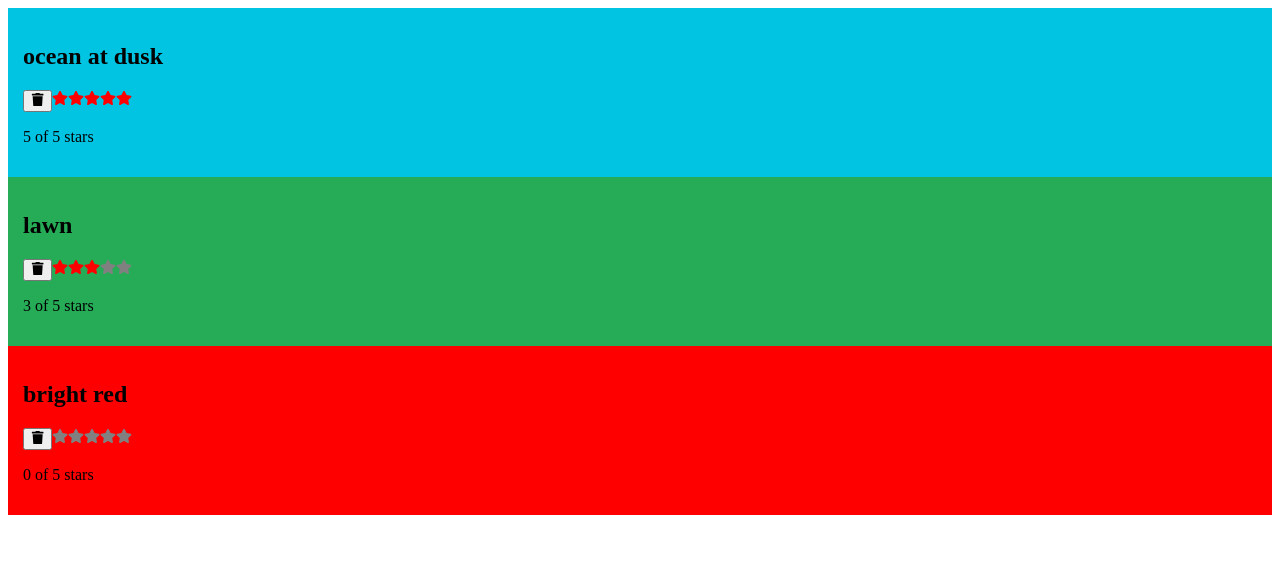
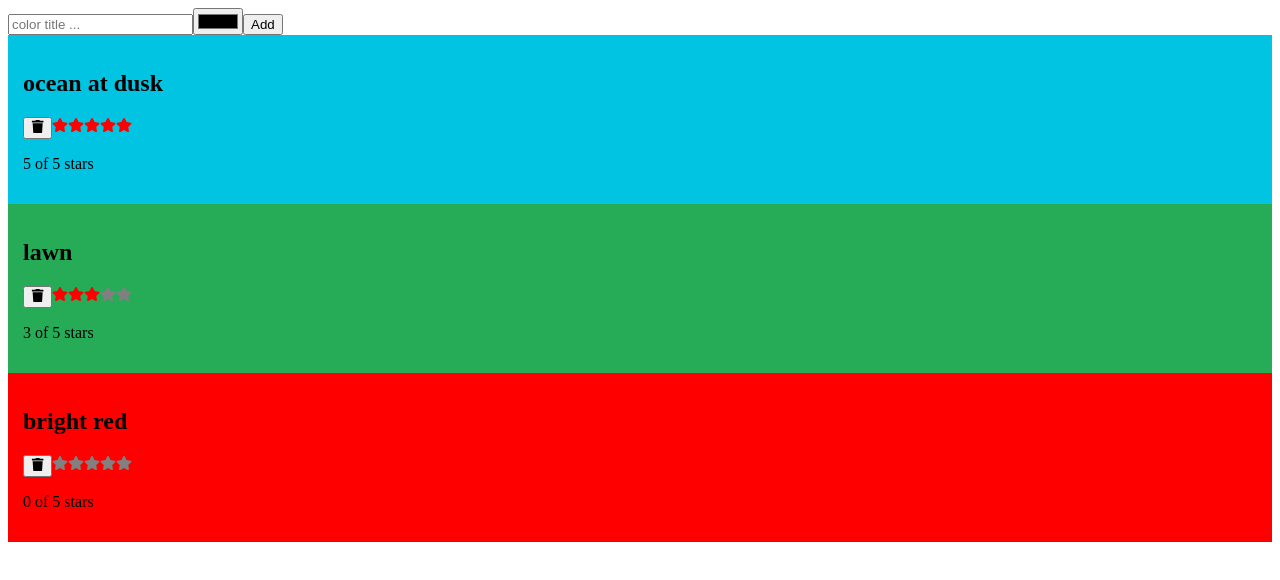
Before and after one commit to Luis-Antonio-CR/Color-List, a React (Create React App) app: page / in a window 1280 px wide. Shown: the top 580 px of the page. Built offline with nearby package versions, Linux system fonts and the light colour scheme.

Commit message:
Finish the project adding the new state to the app component

```diff
--- a/src/App.js
+++ b/src/App.js
@@ -1,11 +1,17 @@
 import React, { useState } from "react";
 import colorData from "./color-data.json"
 import ColorList from "./Components/ColorList"
+import AddColorForm from "./Components/AddColorForm";
+import { v4 } from "uuid";
 
 function App() {
   const [colors, setColors] = useState(colorData);
   return (
     <div className="App">
+      <AddColorForm onNewColor={(title,color)=> {
+        const newColors = [...colors, {id: v4(), title, color, rating: 0}];
+        setColors(newColors);
+      }}/>
       <ColorList colors={colors}
       onRemoveColor={
         id => {
```
